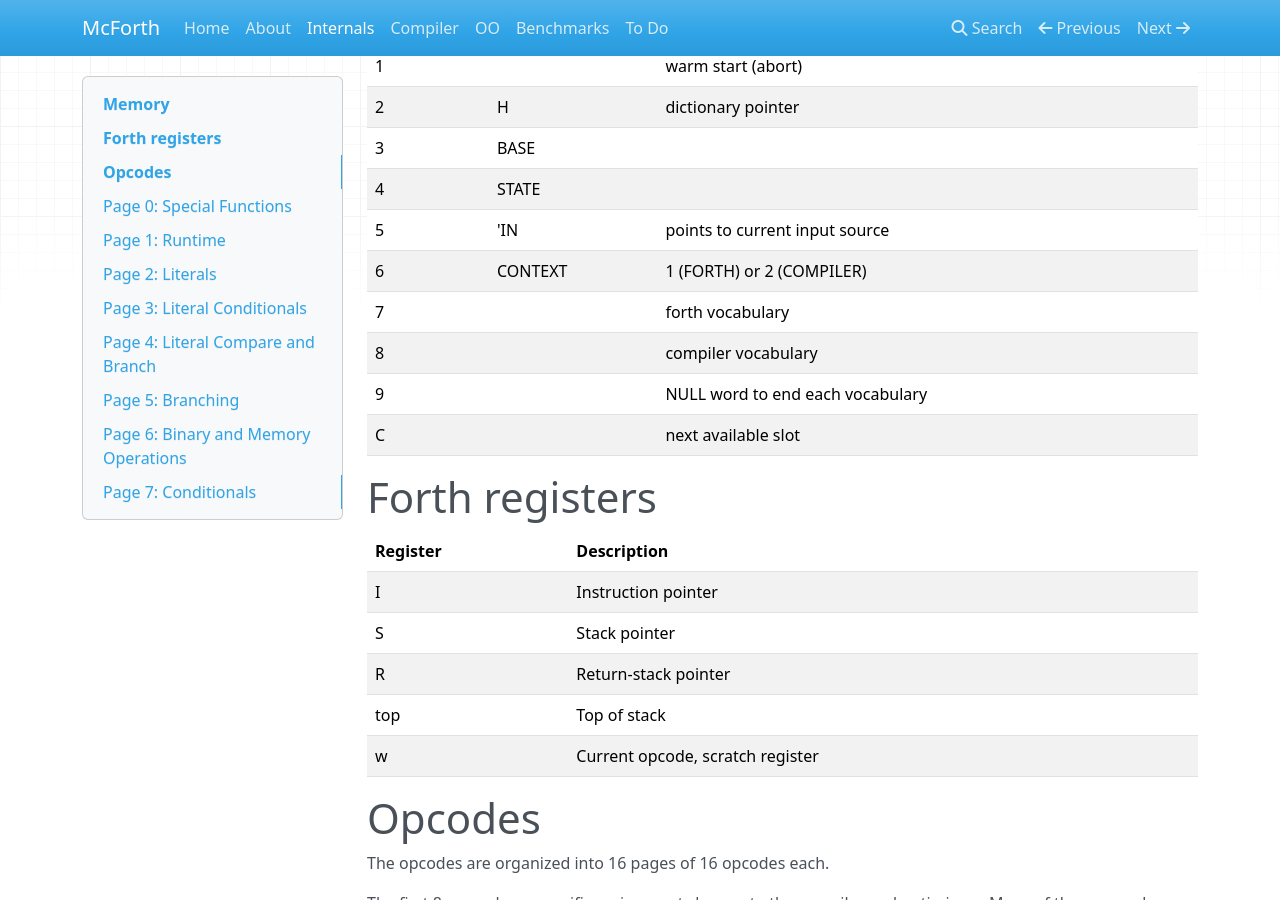
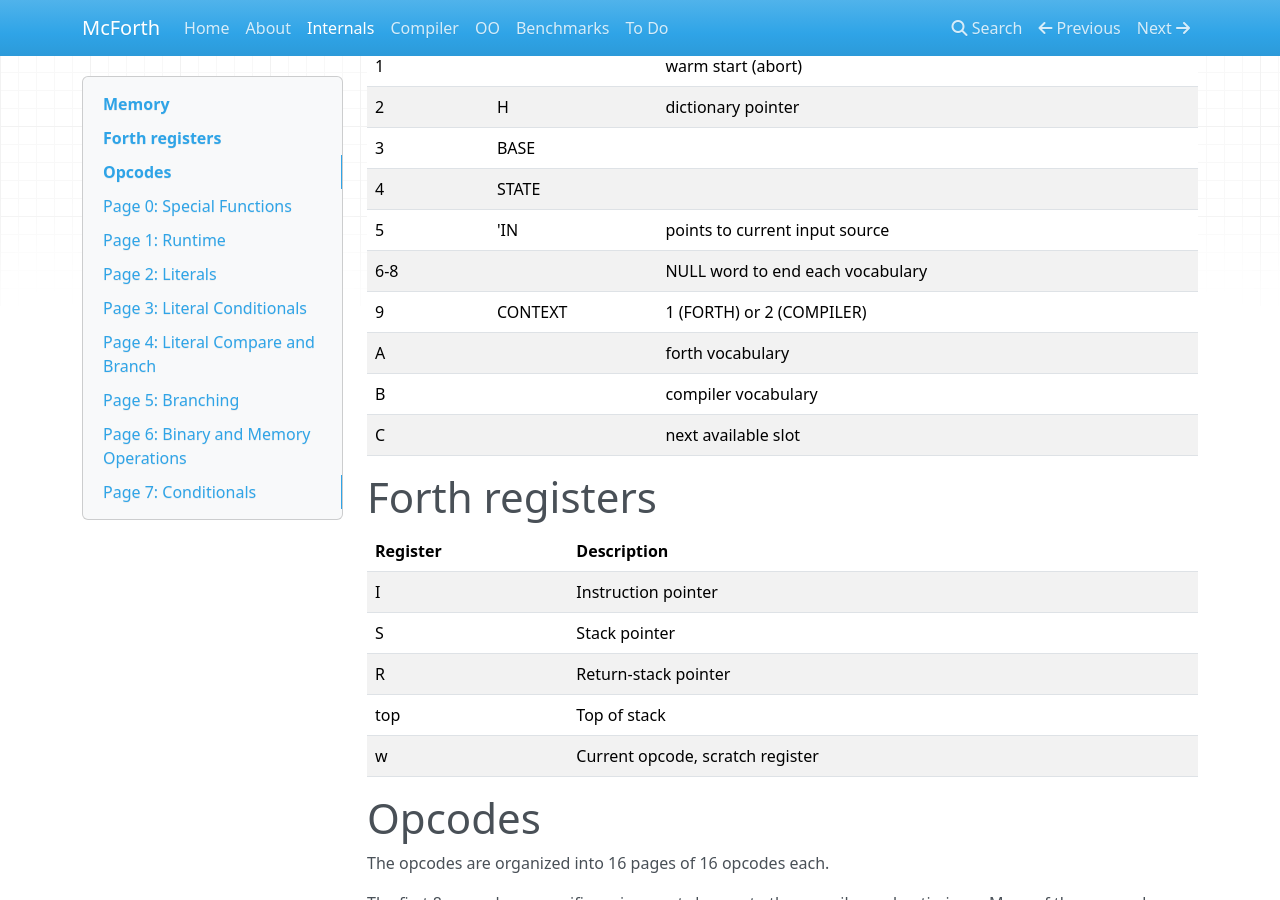
Before and after one commit to amckewan/mcforth, an MkDocs documentation site: the page built from docs/internals.md, in a window 1280 px wide and 900 px high, scrolled down 530 px. Built offline with MkDocs 1.6.1, drawn with Linux system fonts in a browser that asks for light colours; nearby versions of some CDN libraries.

```diff
--- a/docs/internals.md
+++ b/docs/internals.md
@@ -20,10 +20,10 @@ The first X cells of memory are used for variables at fixed offsets that are sha
 |  3     | BASE      |
 |  4     | STATE     |
 |  5     | 'IN       | points to current input source
-|  6     | CONTEXT   | 1 (FORTH) or 2 (COMPILER)
-|  7     |           | forth vocabulary
-|  8     |           | compiler vocabulary
-|  9     |           | NULL word to end each vocabulary
+|  6-8   |           | NULL word to end each vocabulary
+|  9     | CONTEXT   | 1 (FORTH) or 2 (COMPILER)
+|  A     |           | forth vocabulary
+|  B     |           | compiler vocabulary
 |  C     |           | next available slot
 
 
```
Also changed, not shown: 3 other files.
